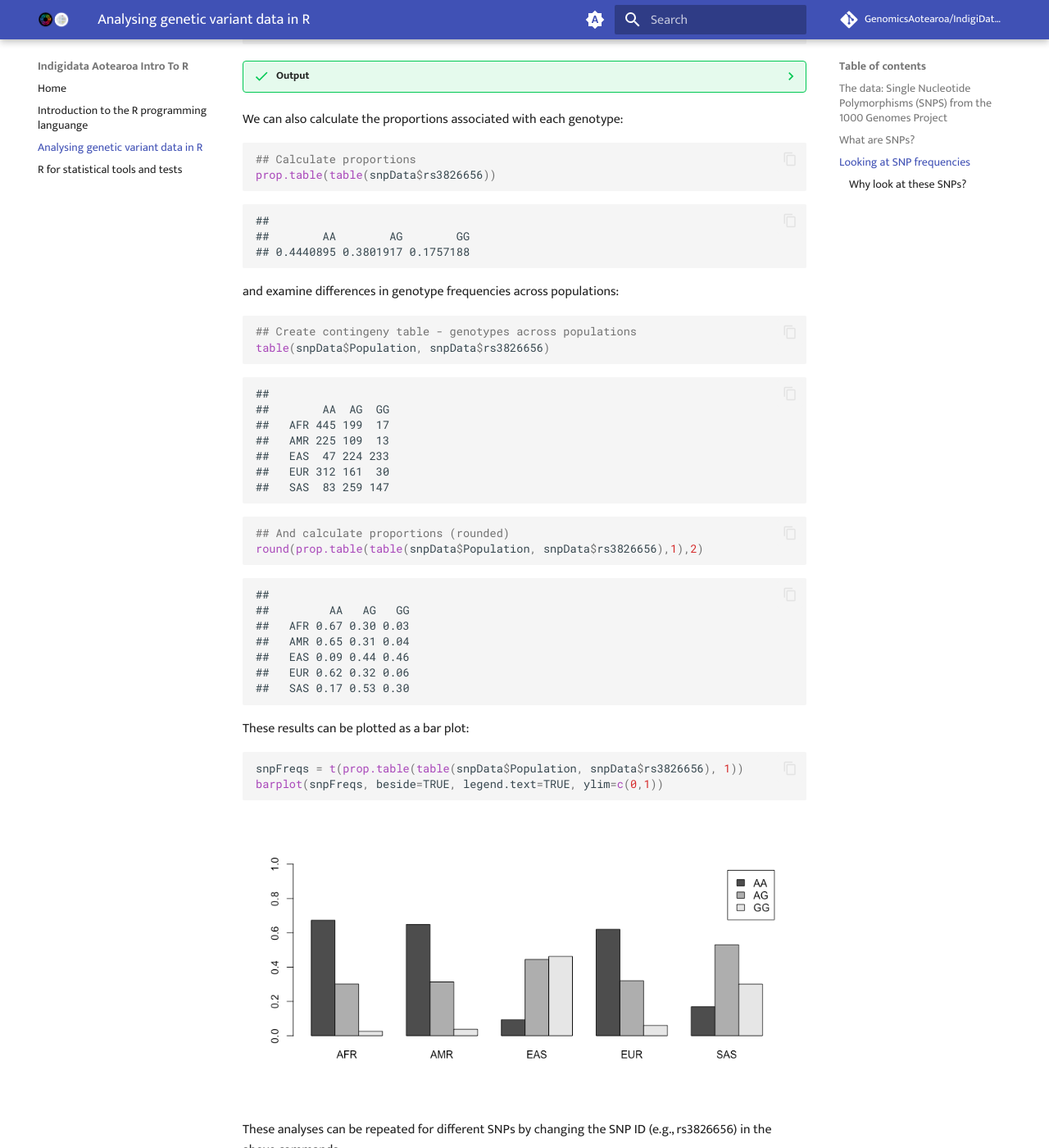
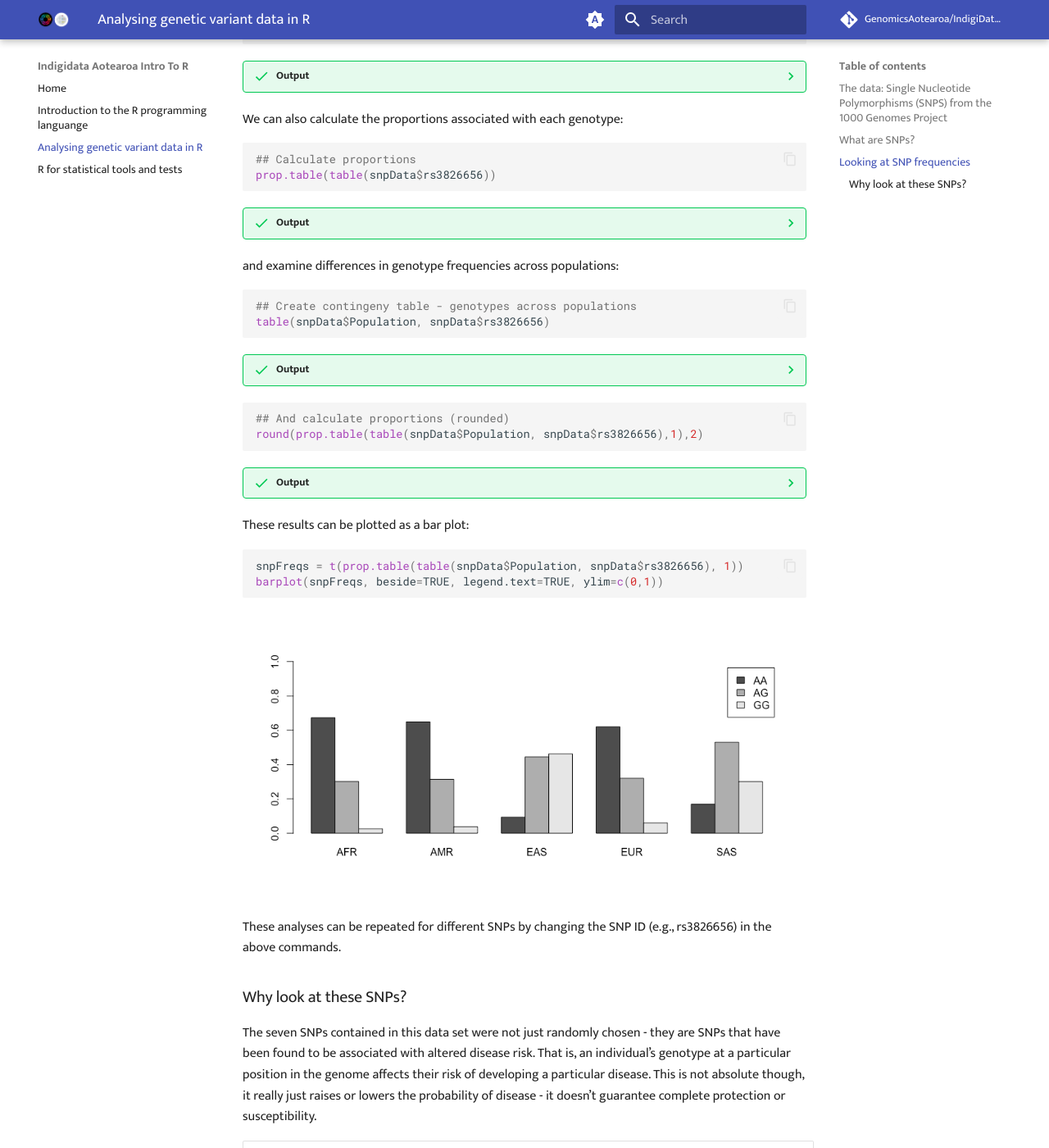
Before and after one commit to GenomicsAotearoa/IndigiDataAotearoa_IntroToR, an MkDocs documentation site: the page built from docs/2_WorkingWithData.md, in a window 1280 px wide and 1400 px high, scrolled down 2797 px. Shown: the whole window at 82% size. Built offline with MkDocs 1.6.1 and Material for MkDocs 9.7.7, drawn with Linux system fonts in a browser that asks for light colours; comment, search, counter and statistics services are not loaded; some of the changed text lies outside the part shown.

Commit message:
output behind success output

````diff
--- a/docs/2_WorkingWithData.md
+++ b/docs/2_WorkingWithData.md
@@ -138,9 +138,12 @@ We can also calculate the proportions associated with each genotype:
 prop.table(table(snpData$rs3826656))
 ```
 
-    ##
-    ##        AA        AG        GG
-    ## 0.4440895 0.3801917 0.1757188
+??? success "Output"
+
+    ```
+            AA        AG        GG
+       0.4440895 0.3801917 0.1757188
+    ```
 
 and examine differences in genotype frequencies across populations:
 
@@ -149,27 +152,36 @@ and examine differences in genotype frequencies across populations:
 table(snpData$Population, snpData$rs3826656)
 ```
 
-    ##
-    ##        AA  AG  GG
-    ##   AFR 445 199  17
-    ##   AMR 225 109  13
-    ##   EAS  47 224 233
-    ##   EUR 312 161  30
-    ##   SAS  83 259 147
+??? success "Output"
+
+    ```
+            AA  AG  GG
+       AFR 445 199  17
+       AMR 225 109  13
+       EAS  47 224 233
+       EUR 312 161  30
+       SAS  83 259 147
+    ```
+
+
 
 ``` r
 ## And calculate proportions (rounded)
 round(prop.table(table(snpData$Population, snpData$rs3826656),1),2)
 ```
 
+??? success "Output"
 
-    ##
-    ##         AA   AG   GG
-    ##   AFR 0.67 0.30 0.03
-    ##   AMR 0.65 0.31 0.04
-    ##   EAS 0.09 0.44 0.46
-    ##   EUR 0.62 0.32 0.06
-    ##   SAS 0.17 0.53 0.30
+    ```
+
+             AA   AG   GG
+       AFR 0.67 0.30 0.03
+       AMR 0.65 0.31 0.04
+       EAS 0.09 0.44 0.46
+       EUR 0.62 0.32 0.06
+       SAS 0.17 0.53 0.30
+    ```
+
 
 These results can be plotted as a bar plot:
 
````
Also changed, not shown: other parts of docs/2_WorkingWithData.md (+2 -2 lines), docs/1_Background.md (+0 -20 lines).
